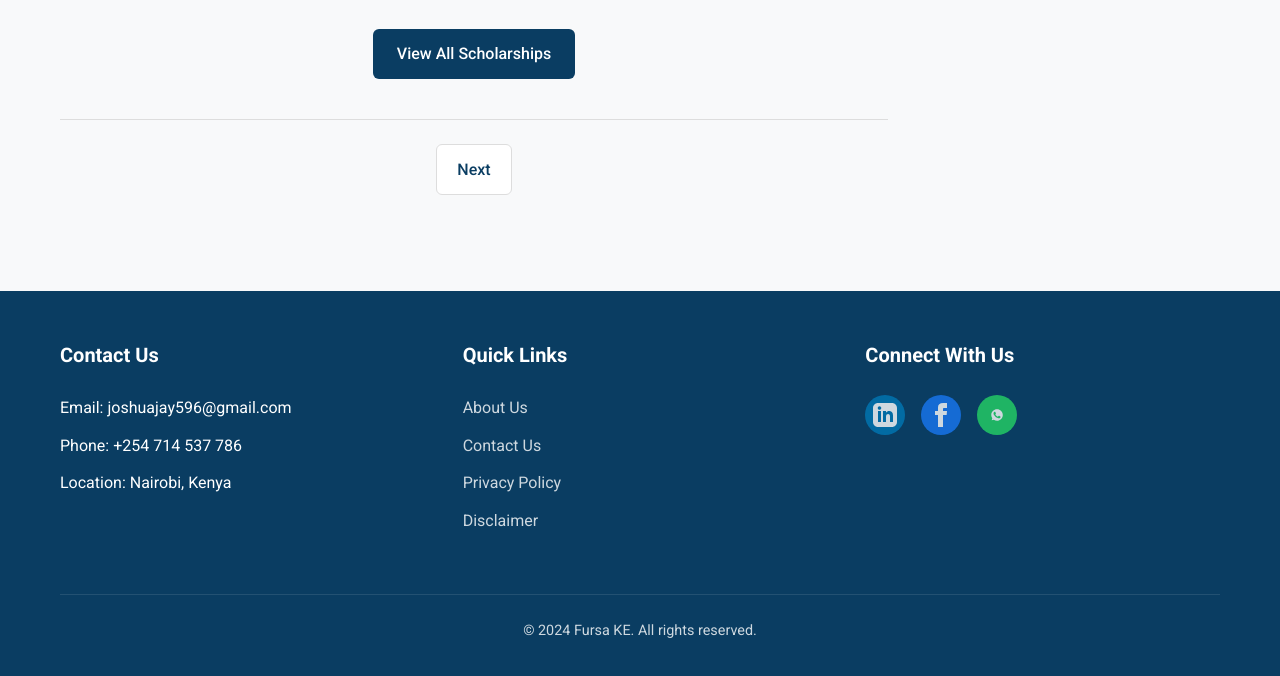
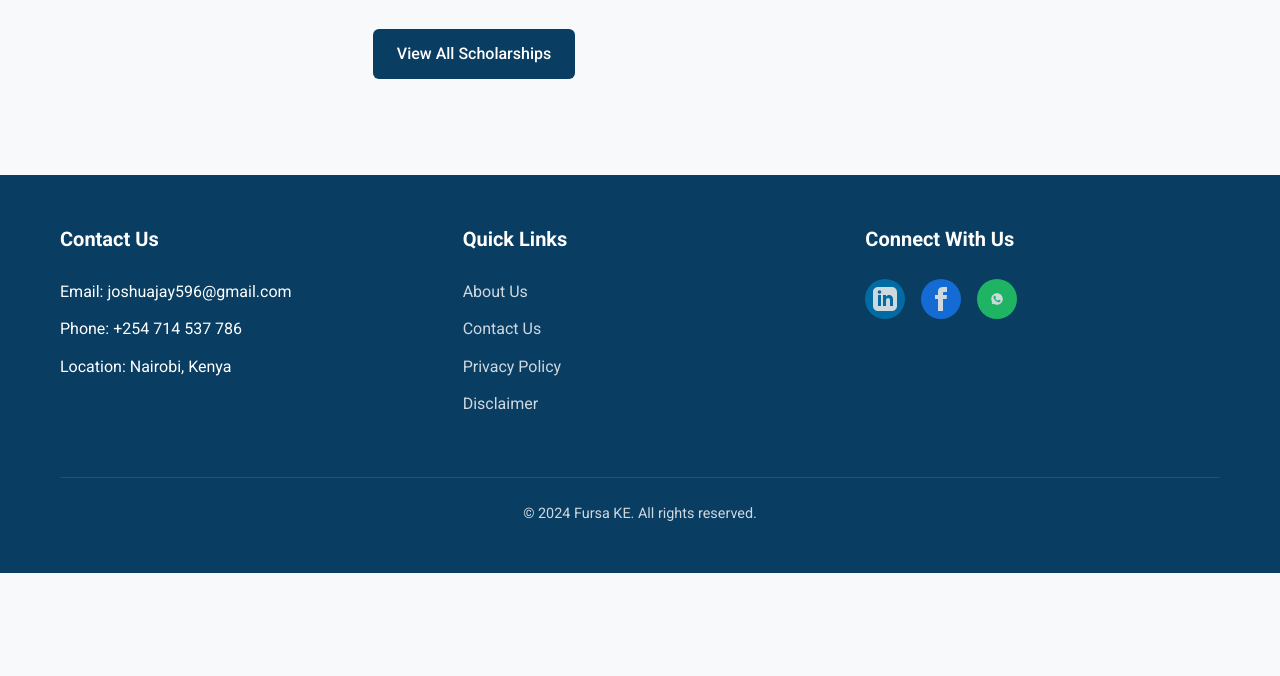
Before and after one commit to joshua740/fursa_ke, an Eleventy site: page src/index.njk in a window 1280 px wide. Shown: the part 1887-2563 px from the top of the page. After the commit the page ends 2460 px from the top, so only its background shows below. Built offline with nearby package versions, Linux system fonts and the light colour scheme; Eleventy itself is replaced by a stand-in of ours; files that its build step writes are made by us from their sources.

Commit message:
Initial commit

```diff
--- a/src/index.njk
+++ b/src/index.njk
@@ -2,18 +2,14 @@
 layout: base.njk
 title: Fursa KE
 description: Find the latest jobs, internships, and scholarships in Kenya. Fursa KE connects you with opportunities from top companies and organizations.
-pagination:
-  data: collections.allPosts
-  size: 6
-  reverse: true
-  alias: posts
 ---
 
 <section class="homepage-section latest-opportunities">
   <h1>Latest Opportunities</h1>
 
   <div class="opportunities-grid">
-  {% for post in posts %}
+  {% set posts = collections.allPosts | reverse %}
+  {% for post in posts.slice(0,6) %}
       <article class="post-box compact horizontal">
           <div class="post-thumbnail">
               <a href="{{ post.url }}">
@@ -147,14 +143,3 @@ pagination:
     </div>
   </div>
 </section>
-
-{% if pagination.href.previous or pagination.href.next %}
-<nav class="pagination">
-    {% if pagination.href.previous %}
-        <a href="{{ pagination.href.previous }}">Previous</a>
-    {% endif %}
-    {% if pagination.href.next %}
-        <a href="{{ pagination.href.next }}">Next</a>
-    {% endif %}
-</nav>
-{% endif %}
```
Also changed, not shown: 2 other files.
